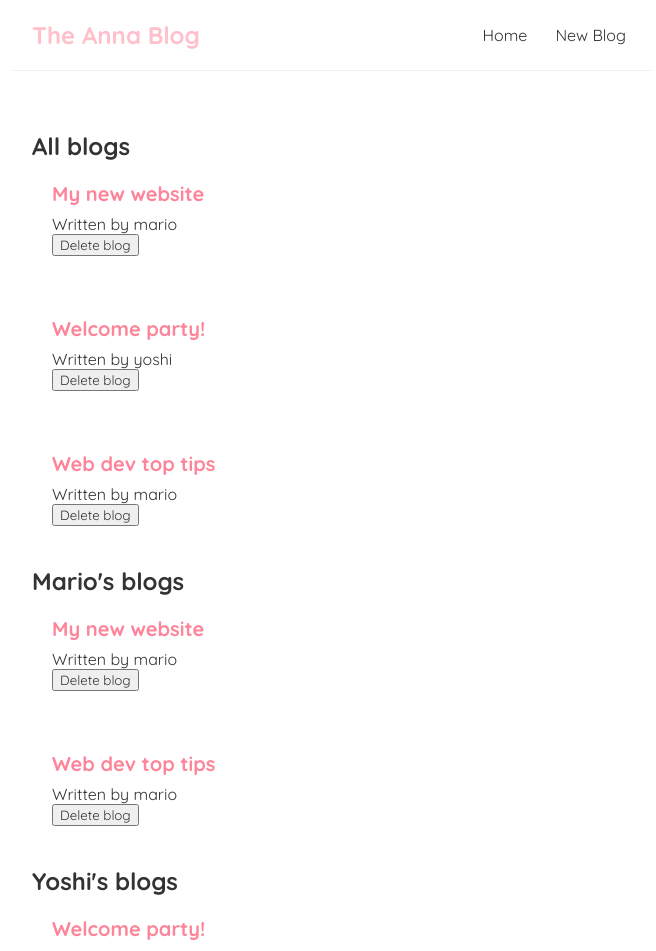
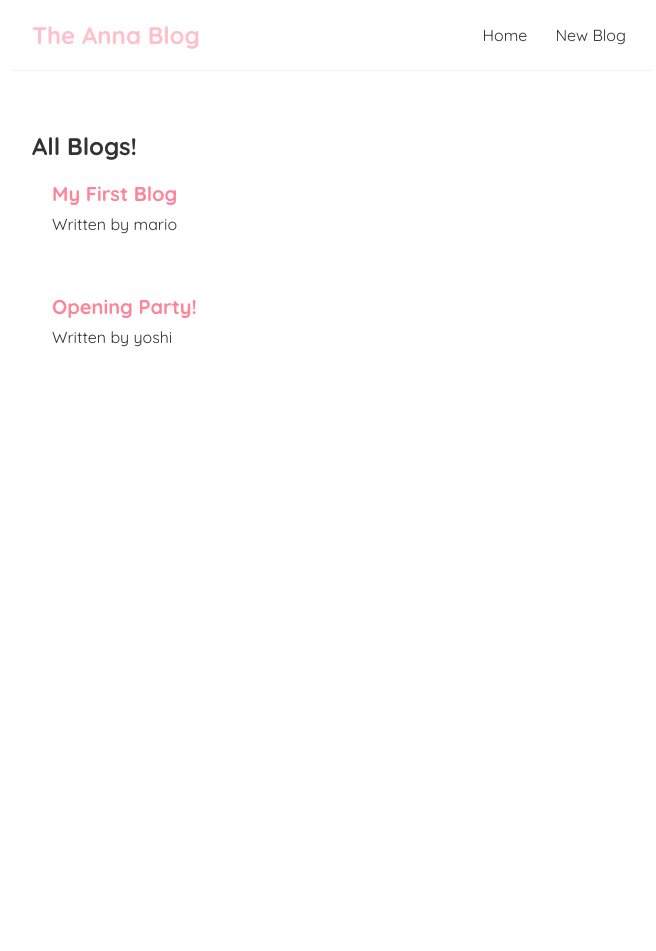
Before and after one commit to AnnaManoleLNU/react, a React (Create React App) app in the folder my-first-react-app/: page / in a window 1280 px wide. Shown: the top 951 px of the page, without its empty margins (308-964 px from the left). After the commit the page ends 800 px from the top, so only its background shows below. Built offline with nearby package versions, Linux system fonts and the light colour scheme; data requests are answered from the project's data file; the HTML template or start-up script is replaced by a standard one.

Commit message:
some fetching

```diff
--- /dev/null
+++ b/my-first-react-app/data/db.json
@@ -0,0 +1,16 @@
+{
+  "blogs": [
+    {
+      "title": "My First Blog",
+      "author": "mario",
+      "body": "Hello World! This is my first blog post. I hope you like it! We are going to have a lot of fun learning to code! I am so excited to be a part of this community! I am going to be posting a lot of cool stuff, so stay tuned!",
+      "id": 1
+    },
+    {
+      "title": "Opening Party!",
+      "author": "yoshi",
+      "body": "The party is going to be lit! We are going to have a lot of fun! I can't wait to see you all there! It's going to be a blast! What are you most excited about? I am most excited about the food! I love food! I am going to eat so much! I can't wait to see you all there!",
+      "id": 2
+    }
+  ]
+}
--- a/my-first-react-app/src/BlogList.js
+++ b/my-first-react-app/src/BlogList.js
@@ -1,5 +1,5 @@
 // access the blogs array from the props object
-const BlogList = ({blogs, title, handleDelete}) => {
+const BlogList = ({blogs, title}) => {
 
   return (
     <div className="blog-list">
@@ -8,7 +8,7 @@ const BlogList = ({blogs, title, handleDelete}) => {
         <div className="blog-preview" key={blog.id}>
           <h2>{blog.title}</h2>
           <p>Written by {blog.author}</p>
-          <button onClick={() => handleDelete(blog.id)}>Delete blog</button>
+
         </div>
       ))}
     </div>
--- a/my-first-react-app/src/Home.js
+++ b/my-first-react-app/src/Home.js
@@ -2,39 +2,31 @@ import { useState, useEffect } from "react"
 import BlogList from "./BlogList"
 
 const Home = () => {
-  const [blogs, setBlogs] = useState([
-    { title: 'My new website', body: 'lorem ipsum...', author: 'mario', id: 1 },
-    { title: 'Welcome party!', body: 'lorem ipsum...', author: 'yoshi', id: 2 },
-    { title: 'Web dev top tips', body: 'lorem ipsum...', author: 'mario', id: 3 }
-  ])
-
-  const [name, setName] = useState('mario') // mario is the initial value
-
-  const handleDelete = (id) => {
-    const newBlogs = blogs.filter(blog => blog.id !== id)
-    setBlogs(newBlogs)
-  }
+  const [blogs, setBlogs] = useState(null)
+  const [isLoading, setIsLoading] = useState(true)
 
   // use data from the server or communicate with the server in here
   // runs for every render
   // be careful not to create an infinite loop
   // use to fetch data from the server
   useEffect(() => {
-    console.log('use effect ran')
-    console.log(name)
-    // an empty array as a second argument means that the effect will only run once
-    // if you want to run it every time the name changes, you can add name to the array
-  }, [name])
+    setTimeout(() => {
+      fetch('http://localhost:8000/blogs')
+        .then(res => {
+          return res.json()
+        })
+        .then(data => {
+          setBlogs(data)
+          setIsLoading(false)
+        })
+    }, 1000)
+  }, [])
 
   return (
     <div className="home">
-      <BlogList blogs={blogs} title = 'All blogs' handleDelete={handleDelete} />
-      {/* get only mario's blogs */}
-      <BlogList blogs={blogs.filter((blog) => blog.author === 'mario' )} title = "Mario's blogs" handleDelete={handleDelete} />
-      {/* get only yoshi's blogs */}
-      <BlogList blogs={blogs.filter((blog) => blog.author === 'yoshi' )} title = "Yoshi's blogs" handleDelete={handleDelete} />
-      <button onClick={() => setName('Anna')}>Change name</button>
-      <p>{name}</p>
+      {isLoading && <div>Loading...</div>}
+      {/* the thing on the right will be output once the left is true */}
+      {blogs && <BlogList blogs={blogs} title="All Blogs!" />}
     </div>
   );
 }
```
